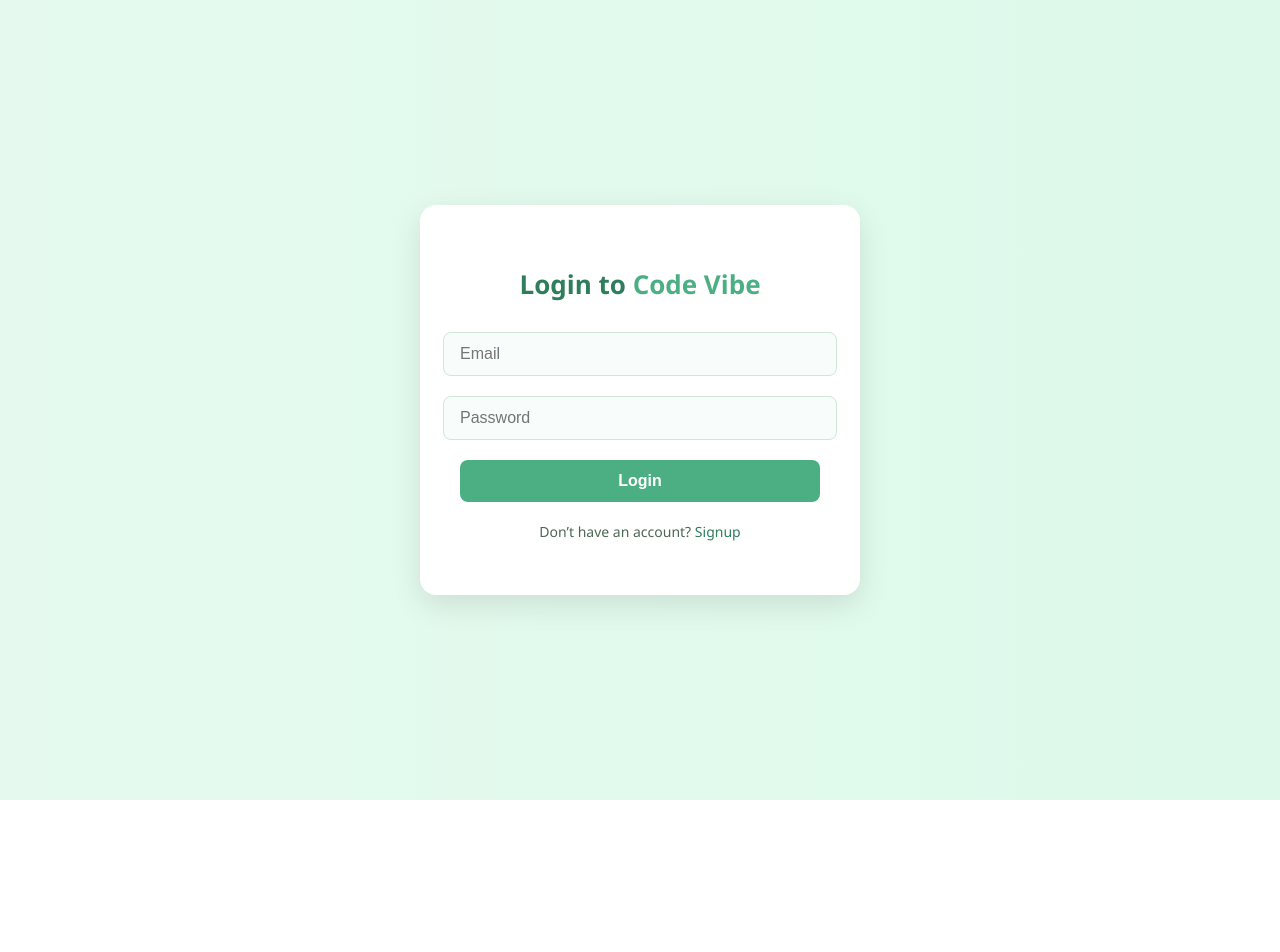
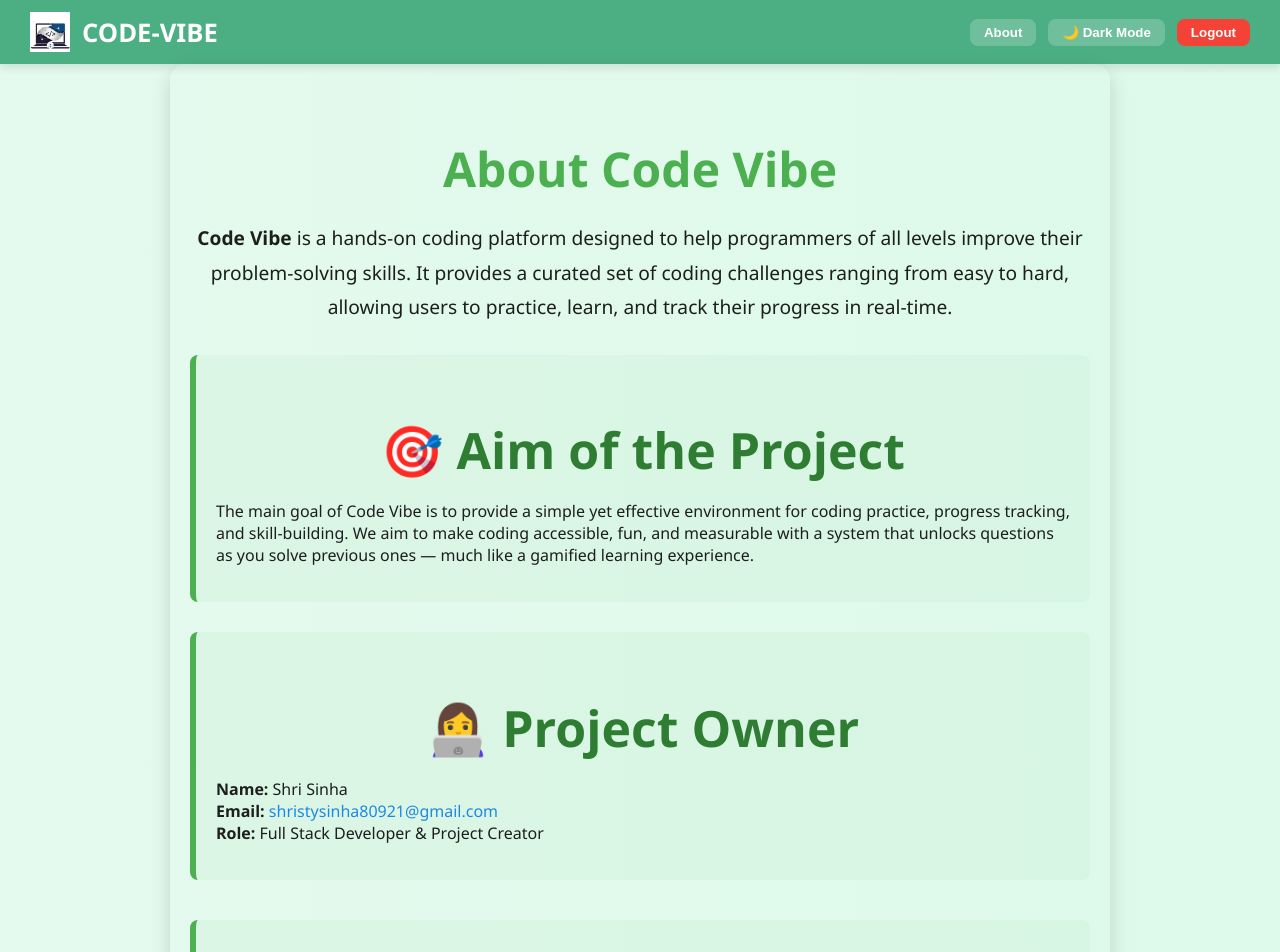
Before and after one commit to ShriSinHAA15/Coder-vibe, a React (Create React App) app in the folder frontend/: page /about in a window 1280 px wide. Before the commit this address led to /login. Shown: the top 952 px of the page. Before the commit the page ends 800 px from the top, so only its background shows below. Built offline with nearby package versions, Linux system fonts and the light colour scheme.

Commit message:
Add About page, update Navbar and App routes

```diff
--- a/frontend/src/App.js
+++ b/frontend/src/App.js
@@ -6,6 +6,7 @@
 import LandingPage from './pages/LandingPage';
 import Login from './pages/Login';
 import Signup from './pages/Signup';
+import About from './pages/About';
 import Dashboard from './pages/Dashboard';
 import Question from './pages/Question';
 import Progress from './pages/Progress';
@@ -72,6 +73,7 @@
             path="*"
             element={<Navigate to={user ? '/welcome' : '/login'} />}
           />
+          <Route path="/about" element={<About />} />
         </Routes>
       </Router>
     </ThemeProvider>
--- a/frontend/src/components/Navbar.jsx
+++ b/frontend/src/components/Navbar.jsx
@@ -11,21 +11,30 @@
 
   const handleLogout = () => {
     localStorage.removeItem('user');
+    localStorage.removeItem('token');
     navigate('/login');
   };
 
   return (
-    <nav className="navbar">
+    <nav className={`navbar ${theme}`}>
       <div className="navbar-left">
-        {/* ✅ Use imported image */}
+        {/* ✅ Logo and title */}
         <img src={logo} alt="Code Vibe Logo" className="navbar-logo" />
         <span className="navbar-title">CODE-VIBE</span>
       </div>
 
       <div className="navbar-right">
+        {/* About Page Link */}
+        <button className="navbar-btn" onClick={() => navigate('/about')}>
+          About
+        </button>
+
+        {/* Theme Toggle */}
         <button className="navbar-btn" onClick={toggleTheme}>
           {theme === 'light' ? '🌙 Dark Mode' : '☀️ Light Mode'}
         </button>
+
+        {/* Logout */}
         <button className="navbar-btn logout-btn" onClick={handleLogout}>
           Logout
         </button>
--- /dev/null
+++ b/frontend/src/pages/About.css
@@ -0,0 +1,61 @@
+/* src/pages/About.css */
+
+.about-page {
+  min-height: 100vh;
+  background-color: var(--bg-color);
+  color: var(--text-color);
+  font-family: 'Segoe UI', Tahoma, Geneva, Verdana, sans-serif;
+  padding-bottom: 40px;
+}
+
+.about-container {
+  max-width: 900px;
+  margin: 0 auto;
+  padding: 40px 20px;
+  background-color: var(--card-bg);
+  border-radius: 16px;
+  box-shadow: 0 8px 20px rgba(0,0,0,0.15);
+}
+
+.about-title {
+  font-size: 3rem;
+  text-align: center;
+  margin-bottom: 20px;
+  color: #4caf50;
+}
+
+.about-description {
+  font-size: 1.2rem;
+  text-align: center;
+  line-height: 1.8;
+  margin-bottom: 30px;
+}
+
+.about-aim, .about-owner, .about-footer {
+  margin-top: 30px;
+  padding: 20px;
+  border-left: 6px solid #4caf50;
+  background-color: rgba(76,175,80,0.05);
+  border-radius: 8px;
+}
+
+.about-aim h2, .about-owner h2 {
+  color: #2e7d32;
+  margin-bottom: 12px;
+}
+
+.about-owner a {
+  color: #1e88e5;
+  text-decoration: none;
+}
+
+.about-owner a:hover {
+  text-decoration: underline;
+}
+
+.about-footer {
+  text-align: center;
+  font-style: italic;
+  color: #555;
+  margin-top: 40px;
+}
--- /dev/null
+++ b/frontend/src/pages/About.jsx
@@ -0,0 +1,54 @@
+// src/pages/About.jsx
+import React, { useContext } from 'react';
+import { ThemeContext } from '../context/ThemeContext';
+import Navbar from '../components/Navbar';
+import './About.css';
+
+const About = () => {
+  const { theme } = useContext(ThemeContext);
+
+  return (
+    <div className={`about-page ${theme}`}>
+      <Navbar />
+
+      <div className="about-container">
+        <h1 className="about-title">About Code Vibe</h1>
+
+        <p className="about-description">
+          <strong>Code Vibe</strong> is a hands-on coding platform designed to help programmers
+          of all levels improve their problem-solving skills. It provides a curated set of
+          coding challenges ranging from easy to hard, allowing users to practice, learn,
+          and track their progress in real-time.
+        </p>
+
+        <section className="about-aim">
+          <h2>🎯 Aim of the Project</h2>
+          <p>
+            The main goal of Code Vibe is to provide a simple yet effective environment
+            for coding practice, progress tracking, and skill-building. We aim to make
+            coding accessible, fun, and measurable with a system that unlocks questions
+            as you solve previous ones — much like a gamified learning experience.
+          </p>
+        </section>
+
+        <section className="about-owner">
+          <h2>👩‍💻 Project Owner</h2>
+          <p>
+            <strong>Name:</strong> Shri Sinha <br />
+            <strong>Email:</strong> <a href="mailto:shristysinha80921@gmail.com">shristysinha80921@gmail.com</a> <br />
+            <strong>Role:</strong> Full Stack Developer & Project Creator
+          </p>
+        </section>
+
+        <section className="about-footer">
+          <p>
+            Built with ❤️ using React, Node.js, MySQL, and a dash of creativity.
+            Code Vibe is continuously evolving — your feedback helps make it better!
+          </p>
+        </section>
+      </div>
+    </div>
+  );
+};
+
+export default About;
```
